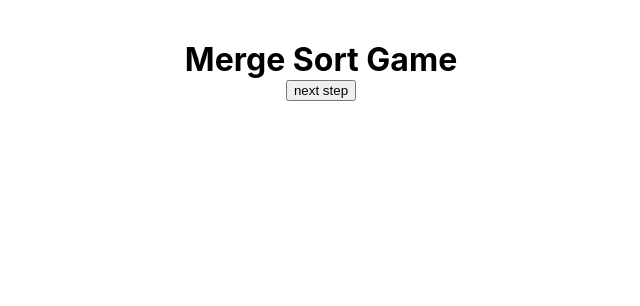
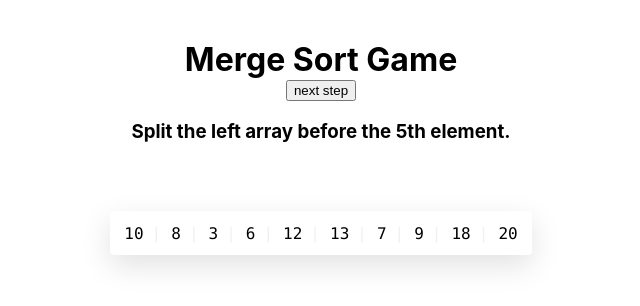
Before and after one commit to ShaimaaAliECE/se3350_project-group-19, a React (Create React App) app: page / in a window 1280 px wide. Shown: the top 306 px of the page, without its empty margins (319-959 px from the left). Built offline with nearby package versions, Linux system fonts and the light colour scheme.

Commit message:
Added instructions
Instructions added but they are out of order from what is generated in generateMergeSteps

```diff
--- a/src/App.js
+++ b/src/App.js
@@ -186,7 +186,7 @@ class App extends Component {
     super(props);
     this.state = {
       proceed: true,
-      maxCount: 1,
+      maxCount: 2,
     };
 
   }
@@ -219,7 +219,7 @@ class App extends Component {
           <button onClick = {() => this.handleClick()}>
             {"next step"}
           </button>
-
+          <Instructions instruct = {steps[this.state.maxCount-2].instruction}/>
         </header>
 
         <section>
```
